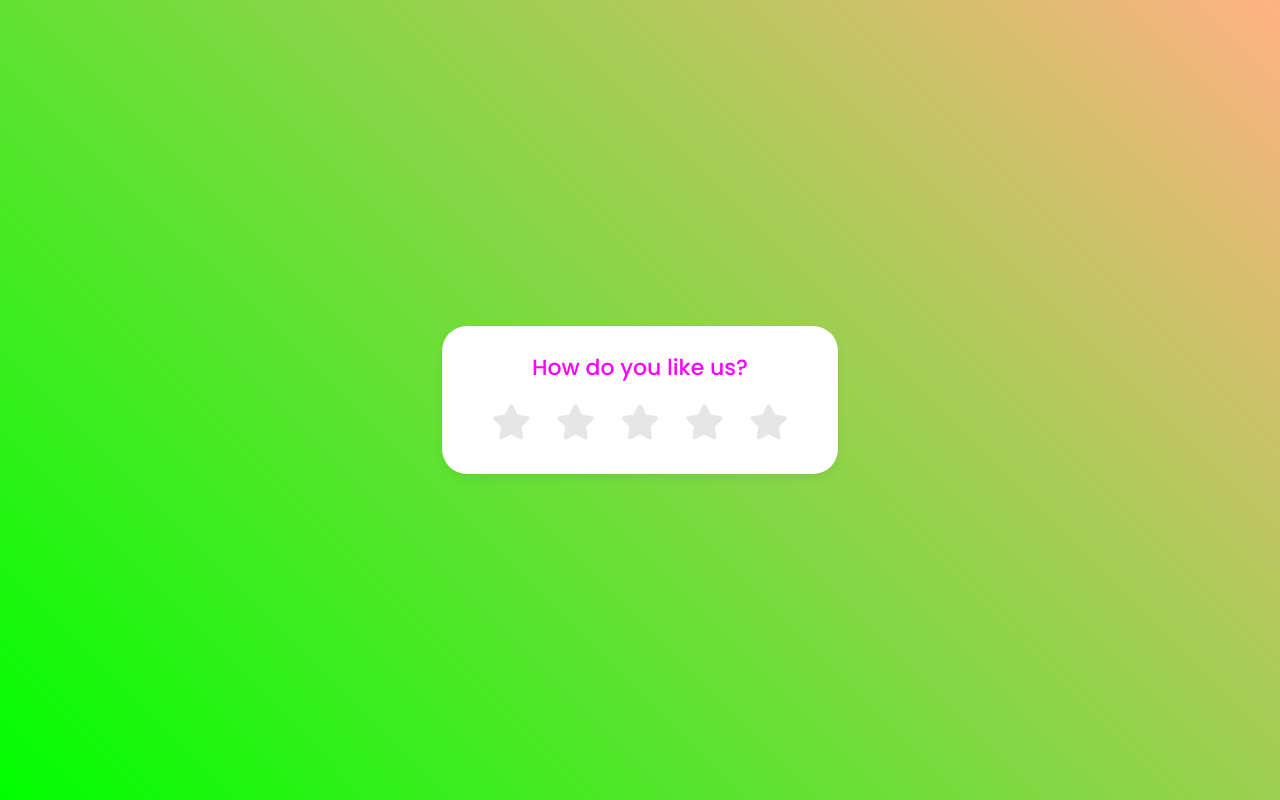
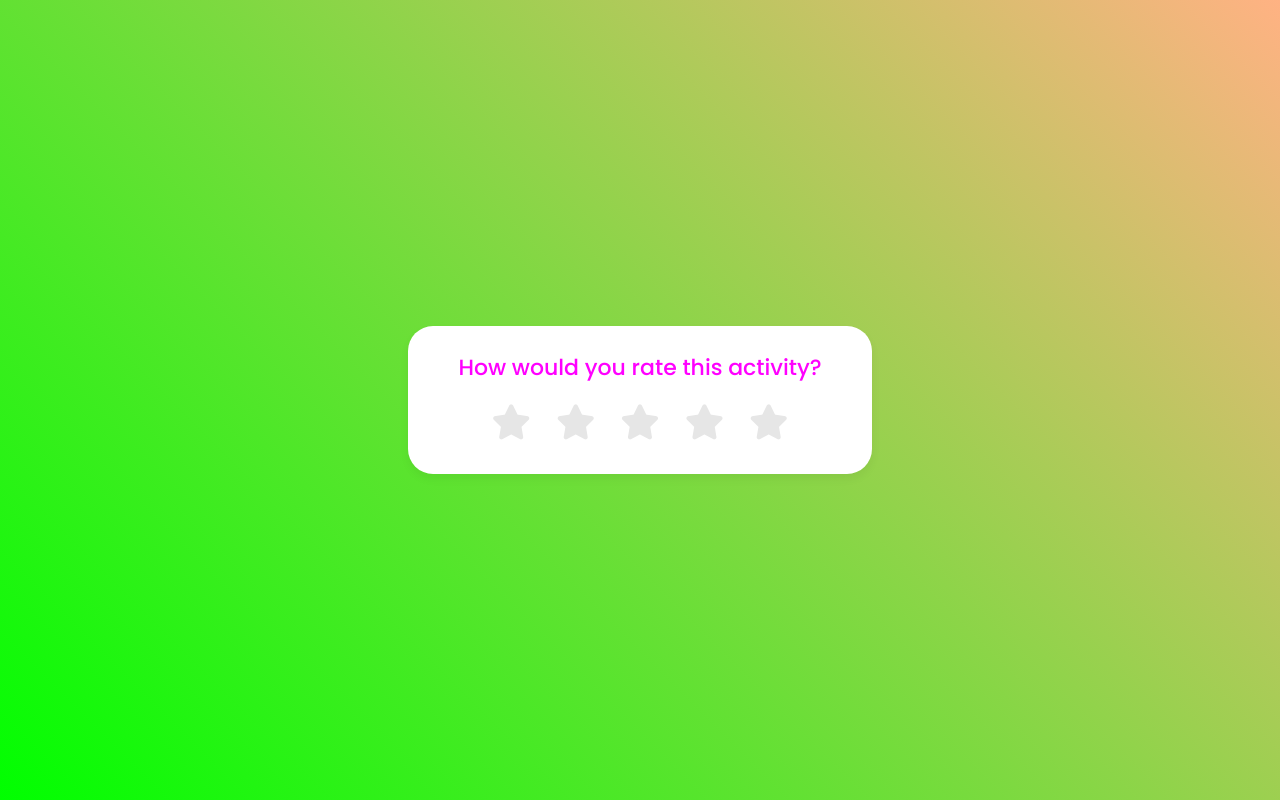
Before and after one commit to yang1090/web-class-activity, a plain HTML site: page index.html in a window 1280 px wide. Drawn offline with Linux system fonts and the light colour scheme.

Commit message:
updated question

```diff
--- a/index.html
+++ b/index.html
@@ -11,7 +11,7 @@
   </head>
   <body>
     <div class="rating-box">
-      <header>How do you like us?</header>
+      <header>How would you rate this activity?</header>
       <div class="stars">
         <i class="fa-solid fa-star"></i>
         <i class="fa-solid fa-star"></i>
--- a/style.css
+++ b/style.css
@@ -33,6 +33,7 @@ body {
 .rating-box .stars {
   display: flex;
   align-items: center;
+  justify-content: center;
   gap: 25px;
 }
 
```
